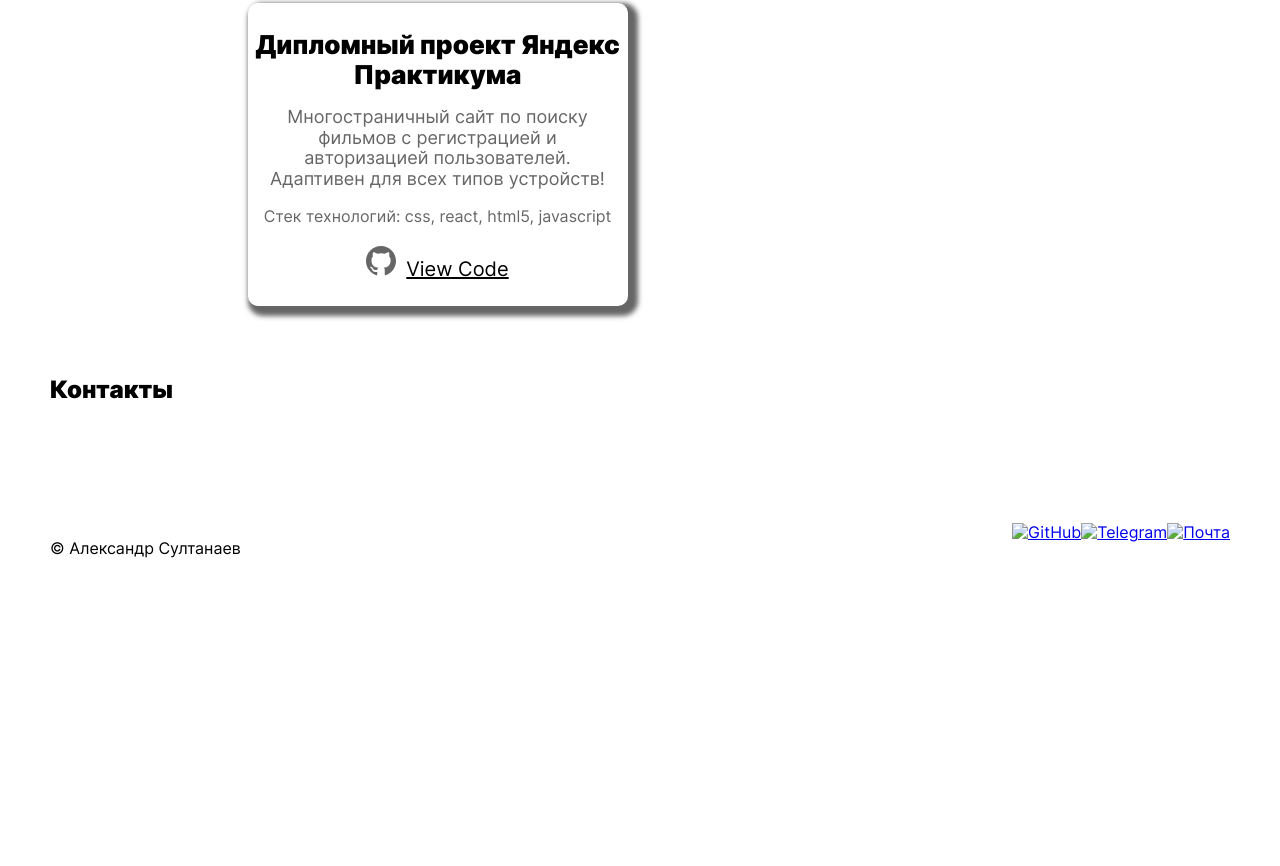
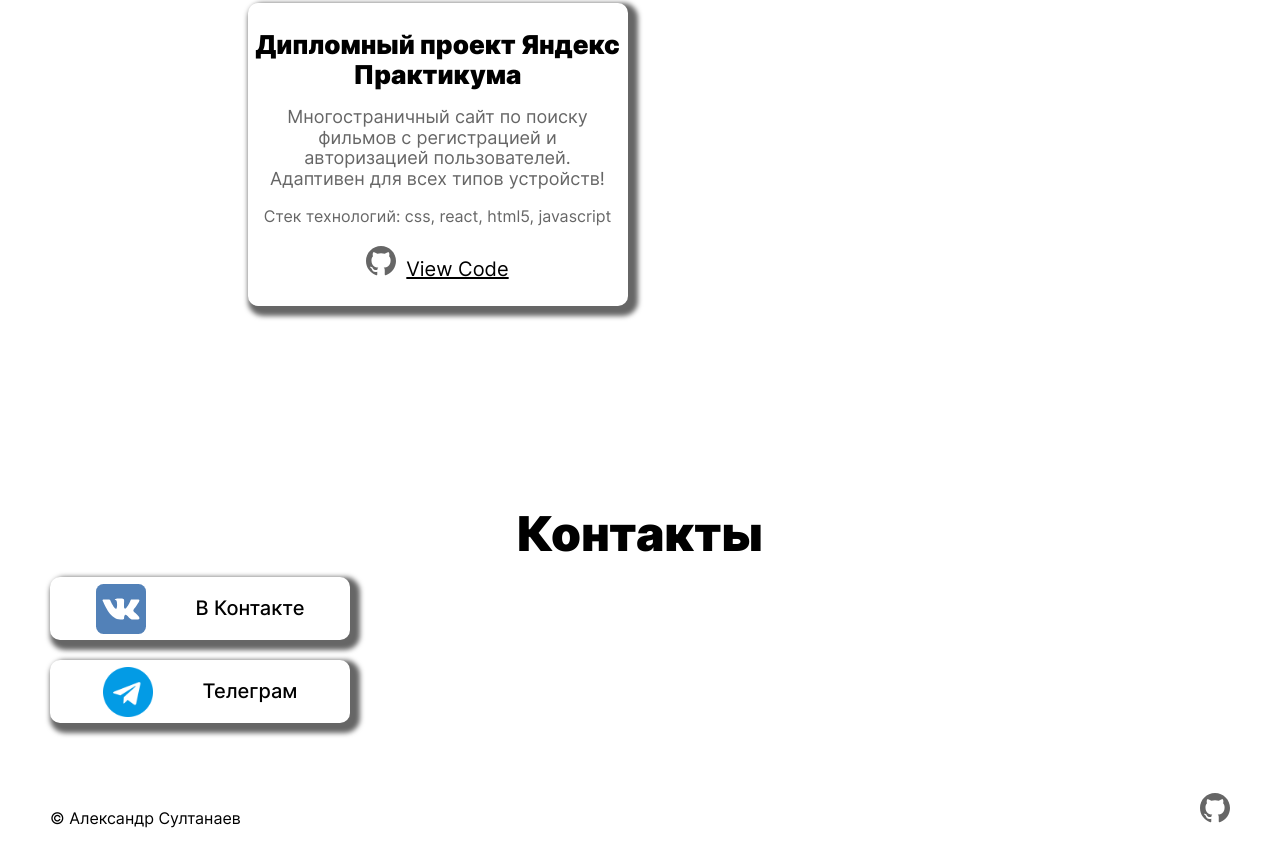
Before and after one commit to Alexander-Sultanaev/SitePortfolio, a React app: page / in a window 1280 px wide. Shown: the part 1789-2655 px from the top of the page. Before the commit the page ends 2413 px from the top, so only its background shows below. Built offline with nearby package versions, Linux system fonts and the light colour scheme; a web font is replaced by a local one.

Commit message:
desktop version

```diff
--- a/src/components/App.js
+++ b/src/components/App.js
@@ -2,7 +2,7 @@
 import Header from "./Header/Header";
 import Techs from './Techs/Techs';
 import Projects from './Projects/Projects';
-import Contacts from './Contacts/Contacs';
+import Contacts from './Contacts/Contacts';
 import Footer from './Footer/Footer';
 
 function App() {
--- a/src/components/Contacts/Contacs.js
+++ /dev/null
@@ -1,12 +0,0 @@
-import React from 'react';
-
-
-const Contacts = () => {
-  return (
-    <footer className='footer'>
-      <h2 className="footer__copyright">Контакты</h2>
-
-    </footer>
-  );
-}
-export default Contacts
--- /dev/null
+++ b/src/components/Contacts/Contacts.js
@@ -0,0 +1,26 @@
+import React from 'react';
+import TelegramLink from '../../images/telegram-link.png'
+import VkLink from '../../images/vk-svgrepo-com.svg'
+
+const Contacts = () => {
+  return (
+    <footer className='contacts'>
+      <h2 className="contacts__title">Контакты</h2>
+      <ul className='contacts__list'>
+        <li className='contacts__item'>
+          <a className='contacts__link' href='https://vk.com/sultanaev_al' target='_blank' rel="noopener noreferrer">
+            <img className='contacts__image' alt='Контакт' src={VkLink}></img>
+            <p className='contacts__text'>В Контакте</p>
+          </a>
+        </li>
+        <li className='contacts__item'>
+          <a className='contacts__link' href='https://t.me/alexandersultanaev' target='_blank' rel="noopener noreferrer">
+            <img className='contacts__image' alt='Телеграм' src={TelegramLink}></img>
+            <p className='contacts__text'>Телеграм</p>
+          </a>
+        </li>
+      </ul>
+    </footer>
+  );
+}
+export default Contacts
--- a/src/components/Contacts/_contacts.scss
+++ b/src/components/Contacts/_contacts.scss
@@ -0,0 +1,46 @@
+.contacts{
+  margin: 0 auto;
+  max-width: 2000px;
+  padding: 200px 50px 0px;
+  .contacts__title{
+    font-size: 48px;
+    margin: 0 auto;
+    padding: 0;
+  }
+  .contacts__list{
+    list-style: none;
+    padding: 0;
+    .contacts__item{
+      display: block;
+      max-width: 300px;
+      margin-bottom: 20px;
+      box-shadow: 5px 5px 5px 5px #666666;
+      border-radius: 10px;
+      transition: 0.2s;
+    }
+    .contacts__item:hover {
+      box-shadow: 6px 6px 6px 6px #666666;
+      transition: 0.2s;
+    }
+    .contacts__item:active {
+      box-shadow: 1px 1px 1px 1px #666666;
+      transition: 0.2s;
+    }
+    .contacts__link{
+      display: flex;
+      text-decoration: none;
+      color: black;
+      align-items: center;
+      justify-content: center;
+      .contacts__image{
+        max-height: 50px;
+      }
+      .contacts__text{
+        padding-left: 50px;
+        font-weight: 500;
+        font-size: 20px;
+      }
+    }
+
+  }
+}
--- a/src/components/Footer/Footer.js
+++ b/src/components/Footer/Footer.js
@@ -1,14 +1,12 @@
 import React from 'react';
-
+import GitProfile from "../../images/git-profile.svg"
 
 const Footer = () => {
   return (
     <footer className='footer'>
       <p className="footer__copyright">&copy; Александр Султанаев</p>
       <div className='footer__container'>
-        <a href='https://github.com/Alexander-Sultanaev' target='blank'><img alt='GitHub'></img></a>
-        <a href='https://t.me/alexandersultanaev' target='blank'><img alt='Telegram'></img></a>
-        <a href='mailto:malogbal@yandex.ru' target='blank'><img alt='Почта'></img></a>
+        <a href='https://github.com/Alexander-Sultanaev' target='blank'><img alt='GitHub' src={GitProfile}></img></a>
       </div>
     </footer>
   );
--- a/src/index.scss
+++ b/src/index.scss
@@ -27,4 +27,5 @@
 @import "./components/Techs/techs";
 @import "./components/Projects/projects";
 @import "./components/Projects/ProjectsCard/projectscard";
+@import './components/Contacts/contacts';
 @import "./components/Footer/footer";
```
Also changed, not shown: src/images/telegram-link.png (renamed from src/images/2111646.png), src/images/vk-svgrepo-com.svg (added), src/index.css.
